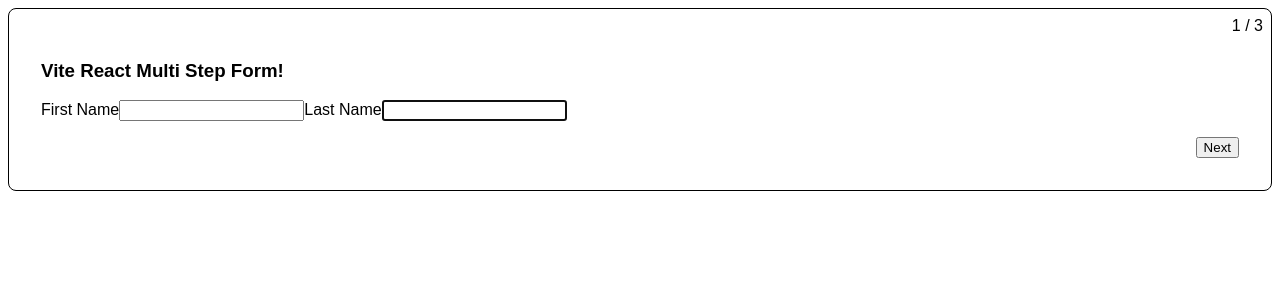
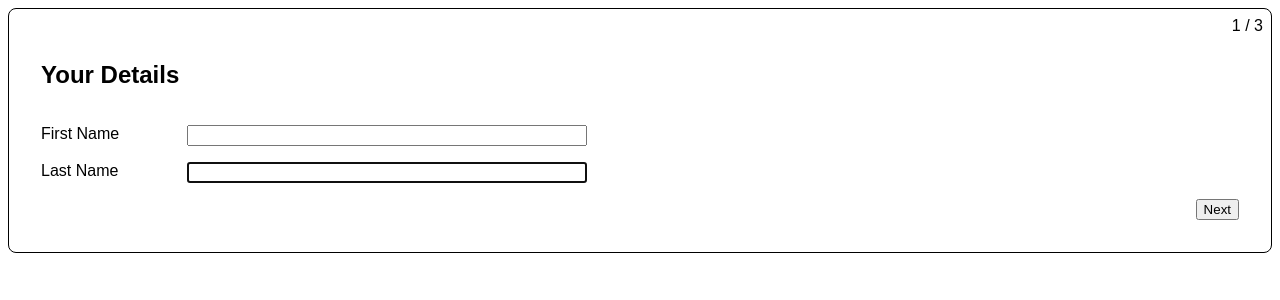
Before and after one commit to yewtree8/multistep-form-typescript, a React (Vite) app: page / in a window 1280 px wide. Shown: the top 300 px of the page. Built offline with nearby package versions, Linux system fonts and the light colour scheme.

Commit message:
feat(master) + wrapper to globally handle stages

```diff
--- a/src/App.tsx
+++ b/src/App.tsx
@@ -12,12 +12,9 @@ function App() {
 
 
   return (
-    <div className="formWrapper">
-
-      <h3>Vite React Multi Step Form!</h3>
+    <div className="appWrapper">
 
       <form>
-
         <div className="formInner">
           {stepIndex + 1} / {steps.length}
         </div>
--- a/src/forms/AccountForm.tsx
+++ b/src/forms/AccountForm.tsx
@@ -1,12 +1,14 @@
+import { FormWrapper } from "./FormWrapper";
+
 export const AccountForm = () => {
 
     return (
-        <>
+        <FormWrapper formTitle="Email and password">
         <label>Email</label>
         <input autoFocus required type='text' />
         <label>Password</label>
         <input autoFocus required type='password' />
-        </>
+        </FormWrapper>
     )
 
 }
--- a/src/forms/AddressForm.tsx
+++ b/src/forms/AddressForm.tsx
@@ -1,7 +1,9 @@
+import { FormWrapper } from "./FormWrapper";
+
 export const AddressForm = () => {
 
     return (
-        <>
+        <FormWrapper formTitle="Your Address">
         <label>First Adress Line</label>
         <input autoFocus required type='text' />
         <label>Second Adress Line</label>
@@ -10,7 +12,7 @@ export const AddressForm = () => {
         <input type='text' required />
         <label>Post Code</label>
         <input type='text' required />
-        </>
+        </FormWrapper>
     )
 
 }
--- /dev/null
+++ b/src/forms/FormWrapper.tsx
@@ -0,0 +1,17 @@
+import { ReactNode } from "react";
+import '../style/App.css';
+
+type FormProps = {
+    formTitle: String;
+    children: ReactNode;
+}
+
+export const FormWrapper = ({formTitle, children} : FormProps) => {
+    return (
+        <div className="formWrapper">
+        <h2> {formTitle}</h2>
+        <div></div>
+            {children}
+        </div>
+    )
+}
--- a/src/forms/UserDataForm.tsx
+++ b/src/forms/UserDataForm.tsx
@@ -1,12 +1,14 @@
+import { FormWrapper } from "./FormWrapper";
+
 export const UserDataForm = () => {
 
     return (
-        <>
+        <FormWrapper formTitle="Your Details">
         <label>First Name</label>
         <input autoFocus required type='text' />
         <label>Last Name</label>
         <input autoFocus required type='text' />
-        </>
+        </FormWrapper>
     )
 
 }
--- a/src/style/app.css
+++ b/src/style/app.css
@@ -1,4 +1,4 @@
-.formWrapper {
+.appWrapper {
     position: relative;
     background: white;
     border: 1px solid black;
@@ -21,3 +21,17 @@
     gap: 0.5rem;
     justify-content: flex-end;
 }
+
+.formWrapper {
+    display: grid;
+    gap: 1rem .5rem;
+    justify-content: flex-start;
+    grid-template-columns: auto minmax(auto, 400px);
+}
+
+h2.formWrapper {
+    text-align: center;
+    align-content: center;
+    margin: 0;
+    margin-bottom: 1em;
+}
```
